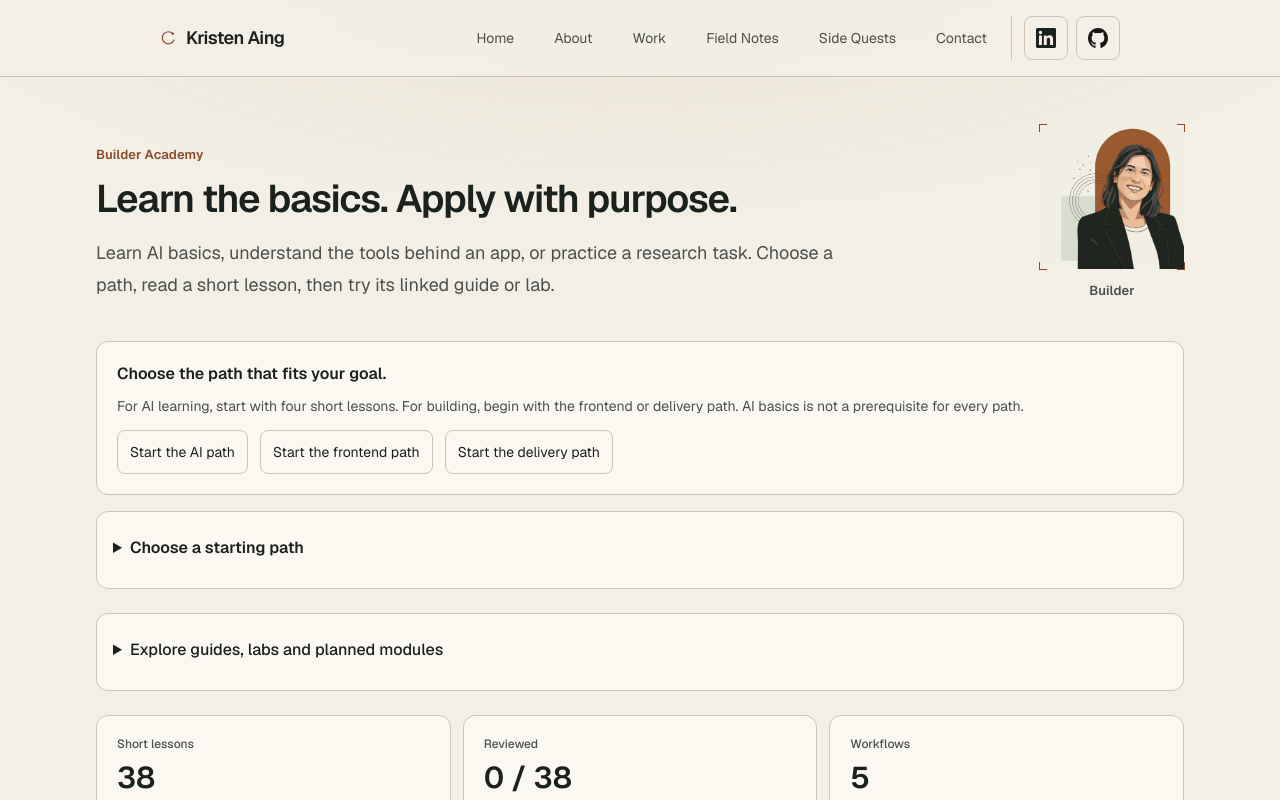
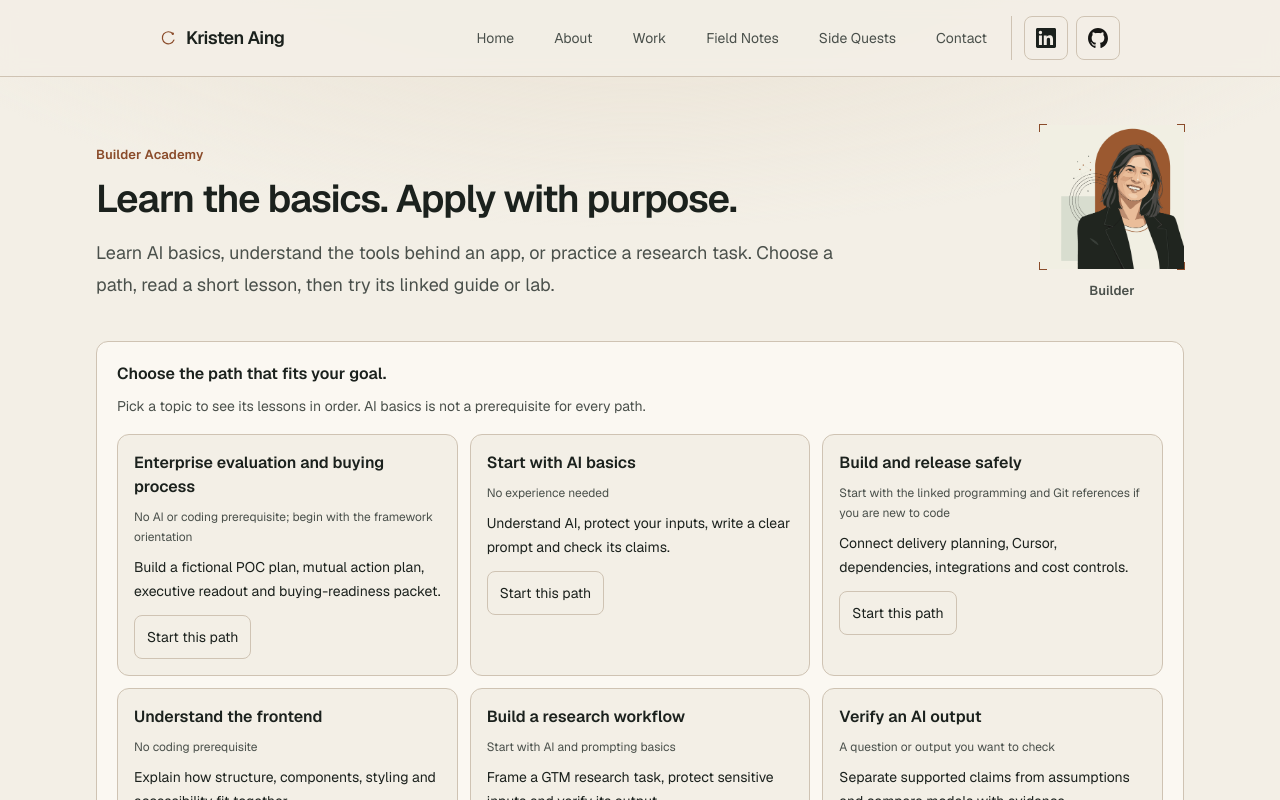
Before and after one commit to heyfunwhoa/byjoyaing-portfolio, a Next.js app: page /ai-academy in a window 1280 px wide. Shown: the top 800 px of the page. Built offline with nearby package versions, Linux system fonts and the light colour scheme.

Commit message:
Improve project and learning page hierarchy

```diff
--- a/app/projects/page.tsx
+++ b/app/projects/page.tsx
@@ -22,9 +22,9 @@ export const metadata: Metadata = completePageMetadata(
 export default async function ProjectsPage({
   searchParams,
 }: {
-  searchParams: Promise<{ category?: string; stage?: string }>;
+  searchParams: Promise<{ category?: string; stage?: string; q?: string }>;
 }) {
-  const { category, stage } = await searchParams;
+  const { category, stage, q } = await searchParams;
   const initialStage =
     lifecycleStages.find((value) => value === stage) ?? "All";
   const roadmap = roadmapProjects();
@@ -51,11 +51,15 @@ export default async function ProjectsPage({
       <section id="directory" className="scroll-mt-24 border-b border-border py-12">
         <h2 className="font-display text-3xl tracking-tight sm:text-4xl">Explore all projects</h2>
         <p className="mt-3 max-w-2xl text-sm leading-6 text-muted">
-          Lifecycle stages are a second filter. A project can sit in more than one functional category. Revenue Intelligence is the Measure prototype. The other case studies still carry their own metrics. A hypothesis is not a measured outcome.
+          Filter by focus or lifecycle stage, then open a project to see what exists today, your contribution, and the supporting evidence.
         </p>
         <div className="mt-6">
-          <ProjectsDirectory key={`${category ?? "all"}-${stage ?? "All"}`} initialCategory={categoryFromSlug(category)}
-            initialStage={initialStage} />
+          <ProjectsDirectory
+            key={`${category ?? "all"}-${stage ?? "All"}-${q ?? ""}`}
+            initialCategory={categoryFromSlug(category)}
+            initialStage={initialStage}
+            initialQuery={q}
+          />
         </div>
       </section>
 
--- a/app/side-quests/page.tsx
+++ b/app/side-quests/page.tsx
@@ -89,12 +89,22 @@ export default function SideQuestsPage() {
         ))}
       </nav>
 
-      <section className="py-12">
-        <h2 className="font-display text-3xl">Other explorations</h2>
-        <p className="mt-2 text-sm text-muted">These are supporting experiments or concepts. They are not all active priorities.</p>
+      <section className="border-b border-border py-8">
+        <details>
+          <summary className="min-h-11 cursor-pointer py-2 font-display text-2xl">
+            Other explorations ({more.length})
+          </summary>
+          <div className="pt-3">
+            <p className="text-sm text-muted">
+              Supporting experiments and concepts; not all are active priorities.
+            </p>
             <div className="mt-6 grid gap-3 sm:grid-cols-2">
               {more.map((item) => (
-            <Link href={item.href} key={item.slug} className="rounded-lg border border-border p-4 hover:border-accent">
+                <Link
+                  href={item.href}
+                  key={item.slug}
+                  className="rounded-lg border border-border p-4 hover:border-accent"
+                >
                   <span className="block font-semibold">{item.title}</span>
                   <span className="mt-2 block">
                     <ProjectStatusPill status={item.status} />
@@ -105,8 +115,9 @@ export default function SideQuestsPage() {
             <div className="mt-9 rounded-xl border border-border bg-card p-6">
               <h3 className="text-lg font-semibold">Research and tools still taking shape</h3>
               <p className="mt-2 text-sm leading-6 text-muted">
-            These repositories are part of the longer-term roadmap. They are intentionally not represented as finished
-            portfolio applications.
+                These repositories are part of the longer-term roadmap. They are
+                intentionally not represented as finished portfolio
+                applications.
               </p>
               <div className="mt-4 flex flex-wrap gap-4 text-sm">
                 <a
@@ -127,6 +138,8 @@ export default function SideQuestsPage() {
                 </a>
               </div>
             </div>
+          </div>
+        </details>
       </section>
       <section id="look-closer" className="scroll-mt-24 border-b border-border py-8"
       >
--- a/components/ai-academy/academy.tsx
+++ b/components/ai-academy/academy.tsx
@@ -127,56 +127,32 @@ export function Academy({ resources }: { resources?: ReactNode }) {
           Choose the path that fits your goal.
         </h2>
         <p className="mt-2 text-sm leading-6 text-muted">
-          For AI learning, start with four short lessons. For building, begin
-          with the frontend or delivery path. AI basics is not a prerequisite
-          for every path.
+          Pick a topic to see its lessons in order. AI basics is not a
+          prerequisite for every path.
         </p>
-        <button
-          type="button"
-          className={`${button} mt-3 min-h-11`}
-          onClick={() => startPath("foundations")}
-        >
-          Start the AI path
-        </button>
-        <button
-          type="button"
-          className={`${button} mt-3 min-h-11 sm:ml-3`}
-          onClick={() => startPath("frontend")}
-        >
-          Start the frontend path
-        </button>
-        <button
-          type="button"
-          className={`${button} mt-3 min-h-11 sm:ml-3`}
-          onClick={() => startPath("delivery")}
-        >
-          Start the delivery path
-        </button>
-      </section>
-      <details className="mb-6 rounded-xl border border-border bg-card p-4">
-        <summary className="min-h-11 cursor-pointer py-2 font-semibold">
-          Choose a starting path
-        </summary>
-        <div className="mt-4 grid gap-3 md:grid-cols-2">
+        <ul className="mt-4 grid gap-3 sm:grid-cols-2 xl:grid-cols-3">
           {learningPaths.map((path) => (
-            <div
+            <li
               key={path.id}
               className="rounded-xl border border-border bg-background p-4"
             >
-              <h2 className="font-semibold">{path.title}</h2>
-              <p className="mt-2 text-xs text-muted">{path.prerequisite}</p>
+              <h3 className="font-semibold">{path.title}</h3>
+              <p className="mt-2 text-xs leading-5 text-muted">
+                {path.prerequisite}
+              </p>
               <p className="mt-2 text-sm leading-6">{path.outcome}</p>
               <button
                 type="button"
-                className="mt-3 min-h-11 text-left text-sm font-semibold text-accent underline underline-offset-4"
+                className={`${button} mt-3 min-h-11`}
+                aria-label={`Start ${path.title}`}
                 onClick={() => startPath(path.id)}
               >
-                Start {path.title.toLowerCase()} →
+                Start this path
               </button>
-            </div>
+            </li>
           ))}
-        </div>
-      </details>
+        </ul>
+      </section>
       {selectedPath && tab === "learn" ? (
         <nav
           aria-label="Selected learning path"
--- a/components/projects-directory.tsx
+++ b/components/projects-directory.tsx
@@ -6,6 +6,7 @@ import { ProjectStatusPill } from "@/components/project-status-pill";
 import {
   activeProjects,
   categorySlugs,
+  directoryStatus,
   directoryCategories,
   lifecycleStages,
   type DirectoryCategory,
@@ -18,25 +19,43 @@ import { useRouter } from "next/navigation";
 export function ProjectsDirectory({
   initialCategory = "All work",
   initialStage = "All",
+  initialQuery = "",
 }: {
   initialCategory?: DirectoryCategory;
   initialStage?: LifecyclePhase | "All";
+  initialQuery?: string;
 }) {
   const router = useRouter();
   const [category, setCategory] = useState<DirectoryCategory>(initialCategory);
   const [stage, setStage] = useState<LifecyclePhase | "All">(initialStage);
+  const [query, setQuery] = useState(initialQuery);
   const projects = useMemo(() => {
+    const normalizedQuery = query.trim().toLocaleLowerCase();
     return activeProjects().filter((project) => {
       const categoryMatch =
         category === "All work" || project.categories.includes(category);
       const stageMatch = stage === "All" || project.phase === stage;
-      return categoryMatch && stageMatch;
+      const searchMatch =
+        normalizedQuery.length === 0 ||
+        [
+          project.title,
+          project.summary,
+          project.role,
+          directoryStatus(project.status).label,
+          project.phase,
+          ...project.categories,
+        ]
+          .join(" ")
+          .toLocaleLowerCase()
+          .includes(normalizedQuery);
+      return categoryMatch && stageMatch && searchMatch;
     });
-  }, [category, stage]);
+  }, [category, stage, query]);
 
   function updateFilters(
     nextCategory: DirectoryCategory,
     nextStage: LifecyclePhase | "All",
+    nextQuery = query,
   ) {
     setCategory(nextCategory);
     setStage(nextStage);
@@ -46,6 +65,7 @@ export function ProjectsDirectory({
     )?.[0];
     if (slug) params.set("category", slug);
     if (nextStage !== "All") params.set("stage", nextStage);
+    if (nextQuery.trim()) params.set("q", nextQuery.trim());
     router.replace(`/projects${params.size ? `?${params}` : ""}#directory`, {
       scroll: false,
     });
@@ -53,6 +73,16 @@ export function ProjectsDirectory({
   return (
     <div>
       <div className="flex min-w-0 flex-col gap-4">
+        <label className="flex min-w-0 flex-col gap-2 text-sm font-medium sm:max-w-md">
+          Search projects
+          <input
+            type="search"
+            value={query}
+            onChange={(event) => setQuery(event.target.value)}
+            placeholder="Search by name, keyword, or role"
+            className="min-h-11 w-full rounded-lg border border-border bg-card px-3 text-base font-normal"
+          />
+        </label>
         <div className="grid gap-3 sm:hidden">
           <label className="flex flex-col gap-2 text-sm font-medium">
             Project focus
@@ -91,7 +121,7 @@ export function ProjectsDirectory({
         <div
           role="group"
           aria-label="Project categories"
-          className="hidden min-w-0 gap-2 overflow-x-auto pb-1 sm:flex"
+          className="hidden min-w-0 flex-wrap gap-2 sm:flex"
         >
           {directoryCategories.map((item) => {
             const selected = category === item;
@@ -115,7 +145,7 @@ export function ProjectsDirectory({
         <div
           role="group"
           aria-label="Lifecycle stage"
-          className="hidden min-w-0 gap-2 overflow-x-auto pb-1 sm:flex"
+          className="hidden min-w-0 flex-wrap gap-2 sm:flex"
         >
           {(["All", ...lifecycleStages] as const).map((item) => {
             const selected = stage === item;
@@ -137,14 +167,25 @@ export function ProjectsDirectory({
           })}
         </div>
       </div>
+      {category !== "All work" || stage !== "All" || query.trim() ? (
+        <button
+          type="button"
+          onClick={() => {
+            setQuery("");
+            updateFilters("All work", "All", "");
+          }}
+          className="mt-4 inline-flex min-h-11 items-center rounded-md border border-border px-3 py-2 text-sm font-medium hover:border-accent"
+        >
+          Clear filters
+        </button>
+      ) : null}
       <p role="status" aria-live="polite" className="mt-5 text-sm text-muted">
         {projects.length} matching{" "}
         {projects.length === 1 ? "project" : "projects"}
       </p>
       {projects.length === 0 ? (
         <p className="mt-8 rounded-2xl border border-dashed border-foreground/30 p-5 text-sm leading-6 text-muted">
-          No active project is tagged {stage === "All" ? category : stage}.
-          Concepts stay in the roadmap below.
+          No projects match these filters. Try a different search or clear the filters to see all projects.
         </p>
       ) : (
         <ul className="mt-8 grid min-w-0 grid-cols-1 gap-4 md:grid-cols-2 xl:grid-cols-3">
```
Also changed, not shown: 1 other file (tests, documents, lock files or other folders). Lines whose indentation alone changed are shown as unchanged.
